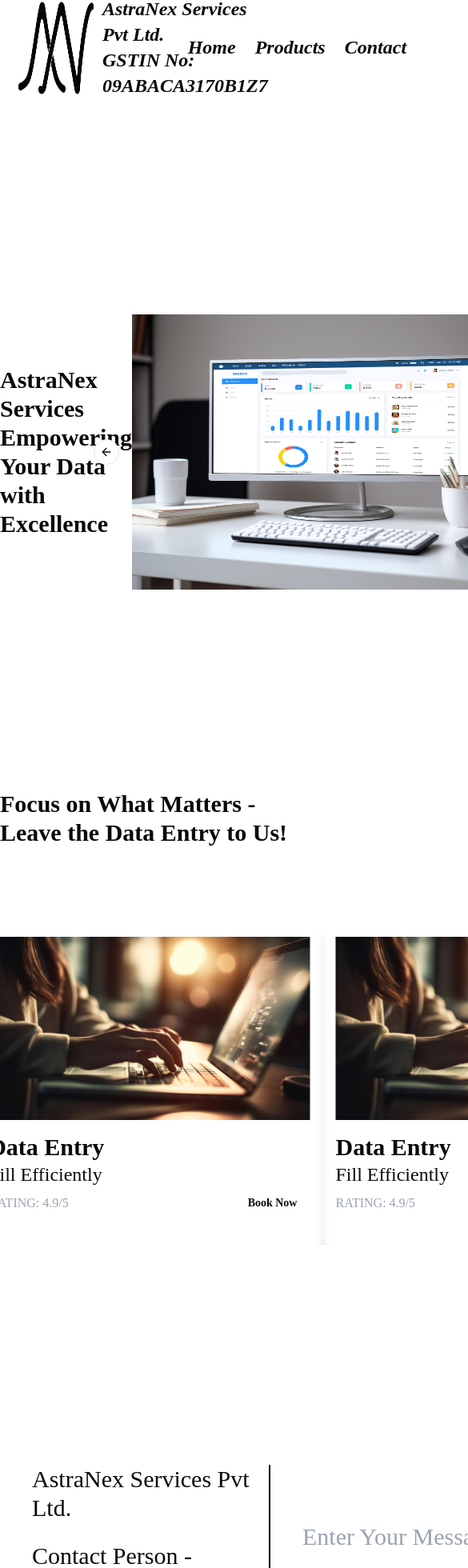
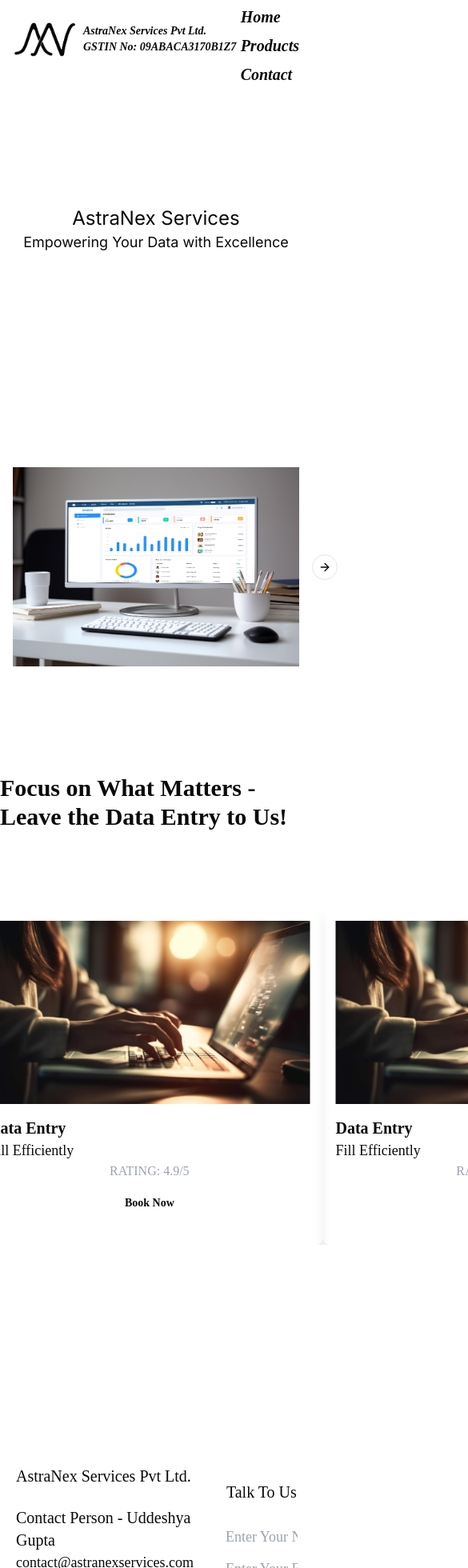
Before and after one commit to HarshUpadhyay2003/my-app, a Next.js app: page / in a window 390 px wide. Shown: the part 25-1985 px from the top of the page at 80% size, 585 px wide, since content can reach past the window. Built offline with nearby package versions, Linux system fonts and the light colour scheme.

Commit message:
added responsive code.

```diff
--- a/components/catalouge.js
+++ b/components/catalouge.js
@@ -4,13 +4,13 @@
 
 function Catalouge() {
   return (
-    <div className="flex justify-center items-center caudex-regular transition ease-in-out delay-100 hover:-translate-y-2 hover:scale-200 duration-100">
-      <div className=" p-4 rounded-lg shadow-lg">
-        <Image src={img1} alt="product" loading="lazy" />
-        <h1 className="text-3xl font-bold mt-4">Data Entry</h1>
-        <h2 className="text-2xl ">Fill Efficiently</h2>
-        <div className="flex justify-between mb-4 items-center">
-          <p className="text-gray-400">RATING: 4.9/5</p>
+    <div className="flex flex-col sm:flex-row justify-center items-center caudex-regular transition ease-in-out delay-100 hover:-translate-y-2 hover:scale-105 duration-100">
+      <div className="p-4 rounded-lg shadow-lg w-full sm:w-auto">
+        <Image src={img1} alt="product" loading="lazy" className="w-full h-auto" />
+        <h1 className="text-xl sm:text-3xl font-bold mt-4">Data Entry</h1>
+        <h2 className="text-lg sm:text-2xl">Fill Efficiently</h2>
+        <div className="flex flex-col sm:flex-row justify-between mb-4 items-center">
+          <p className="text-gray-400 mb-2 sm:mb-0">RATING: 4.9/5</p>
           <Button variant="ghost" className="font-bold py-2 px-4 rounded">
             Book Now
           </Button>
--- a/components/contact.js
+++ b/components/contact.js
@@ -5,40 +5,40 @@
     "https://docs.google.com/forms/d/1-qNruPTAtIscj4K2XreCG7_DgUr7PNbp7xxE1oEl_1s/formResponse";
   return (
     <>
-      <div className="contact-container divide-x-2 divide-black divide-solid caudex-regular">
-        <div className="pl-10 transition ease-in-out delay-150 hover:-translate-y-1 hover:scale-110 duration-300">
-          <h1 className="text-3xl">AstraNex Services Pvt Ltd.</h1>
+      <div className="contact-container md:divide-x-2 divide-black divide-solid caudex-regular flex flex-col md:flex-row">
+        <div className="p-5 md:pl-10 transition ease-in-out delay-150 hover:-translate-y-1 hover:scale-110 duration-300 flex-1">
+          <h1 className="text-xl md:text-3xl">AstraNex Services Pvt Ltd.</h1>
           <br />
-          <h1 className="text-3xl">Contact Person - Uddeshya Gupta</h1>
-          <p className="text-2xl">contact@astranexservices.com</p>
+          <h1 className="text-xl md:text-3xl">Contact Person - Uddeshya Gupta</h1>
+          <p className="text-lg md:text-2xl">contact@astranexservices.com</p>
           <br />
-          <h1 className="text-3xl">Address</h1>
-          <p className="text-2xl">
+          <h1 className="text-xl md:text-3xl">Address</h1>
+          <p className="text-lg md:text-2xl">
             Venue: B-308, Logix Technova Sector-132 Noida
           </p>
         </div>
-        <div className="text-3xl">
-          <form className="ml-10" method="POST" action={url}>
-            <h1 className="text-center">Talk To Us</h1>
+        <div className="flex-1 p-5 md:p-0 text-lg md:text-3xl">
+          <form className="mt-5 md:ml-10" method="POST" action={url}>
+            <h1 className="text-center text-xl md:text-3xl">Talk To Us</h1>
             <br />
             <input
-              className="mr-10 focus:bg-black focus:text-white"
+              className="w-full md:w-auto mr-0 md:mr-10 focus:bg-black focus:text-white mb-3 md:mb-0"
               name="entry.196314300"
-              placeholder="Enter Your Message"
+              placeholder="Enter Your Name"
             />
             <input
-              className="focus:bg-black focus:text-white"
+              className="w-full md:w-auto focus:bg-black focus:text-white mb-3 md:mb-0"
               placeholder="Enter Your Email"
               name="entry.1891215123"
             />
             <textarea
-              className="min-w-[780px] min-h-24 mt-10 focus:bg-black focus:text-white"
+              className="w-full md:min-w-[780px] min-h-24 mt-5 focus:bg-black focus:text-white"
               placeholder="Enter Your Message"
               name="entry.598856177"
             />
             <br />
             <div className="text-center">
-              <Button className="text-2xl mt-5" variant="ghost">
+              <Button className="text-xl md:text-2xl mt-5" variant="ghost">
                 Submit
               </Button>
             </div>
--- a/components/footer.js
+++ b/components/footer.js
@@ -6,12 +6,12 @@
 export default function Footer() {
   return (
     <>
-      <nav className="flex justify-between items-center caudex-bold-italic w-full bg-gray-300 p-10 mt-10  ">
+      <nav className="flex flex-col md:flex-row justify-between items-center caudex-bold-italic w-full bg-gray-300 p-5 md:p-10 mt-10">
         <Link href="/">
-          <div className="flex flex-col">
-            <span className="text-2xl">AstraNex Services Pvt Ltd.</span>
-            <span>
-              <CopyrightIcon />
+          <div className="flex flex-col text-center md:text-left mb-4 md:mb-0">
+            <span className="text-xl md:text-2xl">AstraNex Services Pvt Ltd.</span>
+            <span className="flex items-center justify-center md:justify-start">
+              <CopyrightIcon className="mr-1" />
               AstraNex Services Pvt Ltd.
             </span>
           </div>
--- a/components/main-header.js
+++ b/components/main-header.js
@@ -14,12 +14,12 @@
 export default function MainPage() {
   return (
     <>
-      <div className="flex caudex-bold justify-around items-center text-3xl w-full h-screen ">
-        <div>
-          <h1>AstraNex Services</h1>
-          <p>Empowering Your Data with Excellence</p>
+      <div className="flex flex-col md:flex-row justify-around items-center text-3xl w-full h-screen p-4">
+        <div className="mb-8 md:mb-0 text-center md:text-left">
+          <h1 className="text-2xl md:text-3xl">AstraNex Services</h1>
+          <p className="text-lg md:text-xl">Empowering Your Data with Excellence</p>
         </div>
-        <div>
+        <div className="w-full md:w-[500px]">
           <Carousel
             plugins={[
               Autoplay({
@@ -28,18 +28,18 @@
                 stopOnMouseEnter: true,
               }),
             ]}
-            className="w-[500px] "
+            className="w-full"
             opts={{ loop: true }}
           >
-            <CarouselContent className="">
+            <CarouselContent>
               <CarouselItem>
-                <Image src={img} alt="image" loading="lazy"/>
+                <Image src={img} alt="image" loading="lazy" className="w-full h-auto" />
               </CarouselItem>
               <CarouselItem>
-                <Image src={img} alt="image" loading="lazy"/>
+                <Image src={img} alt="image" loading="lazy" className="w-full h-auto" />
               </CarouselItem>
               <CarouselItem>
-                <Image src={img} alt="image" loading="lazy"/>
+                <Image src={img} alt="image" loading="lazy" className="w-full h-auto" />
               </CarouselItem>
             </CarouselContent>
             <CarouselPrevious />
--- a/components/navbar.js
+++ b/components/navbar.js
@@ -27,22 +27,22 @@
     <nav
       className={
         color
-          ? "nav-bg text-2xl caudex-bold-italic sticky top-0 z-10 p-5"
-          : "nav-container text-2xl caudex-bold-italic sticky top-0 p-5"
+          ? "nav-bg text-xl md:text-2xl caudex-bold-italic sticky top-0 z-10 p-4 md:p-5"
+          : "nav-container text-xl md:text-2xl caudex-bold-italic sticky top-0 p-4 md:p-5"
       }
     >
       <Link to="" smooth={true} duration={500}>
         <div className="flex flex-col cursor-pointer">
-          <div className='flex className="hover:underline cursor-pointer transition ease-in-out delay-150 hover:-translate-y-1 hover:scale-11 0 duration-200"'>
-            <Image src={logo} width={100} alt="logo" />
-            <div className="flex flex-col ml-2 justify-center">
+          <div className='flex hover:underline cursor-pointer transition ease-in-out delay-150 hover:-translate-y-1 hover:scale-110 duration-200'>
+            <Image src={logo} width={80} height={80} alt="logo" className="w-20 md:w-24" />
+            <div className="flex flex-col ml-2 justify-center text-sm md:text-base">
               <span>AstraNex Services Pvt Ltd.</span>
               <span>GSTIN No: 09ABACA3170B1Z7</span>
             </div>
           </div>
         </div>
       </Link>
-      <div className="list-none flex space-x-6">
+      <div className="list-none flex flex-col md:flex-row space-y-2 md:space-y-0 md:space-x-6 mt-4 md:mt-0">
         <li className="hover:underline cursor-pointer transition ease-in-out delay-150 hover:-translate-y-1 hover:scale-110 duration-200">
           <Link to="home" smooth={true} duration={500}>
             <span>Home</span>
```
